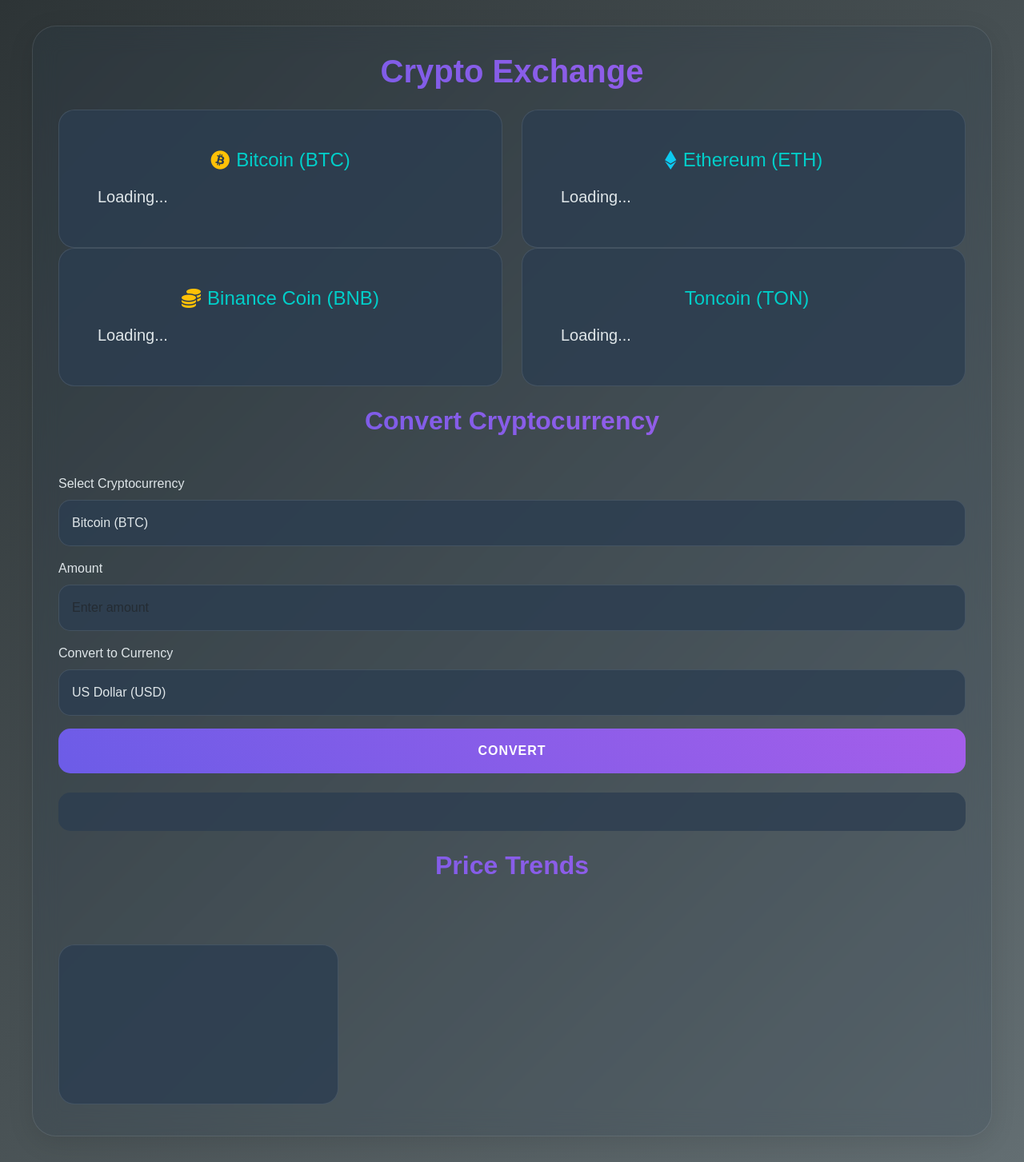
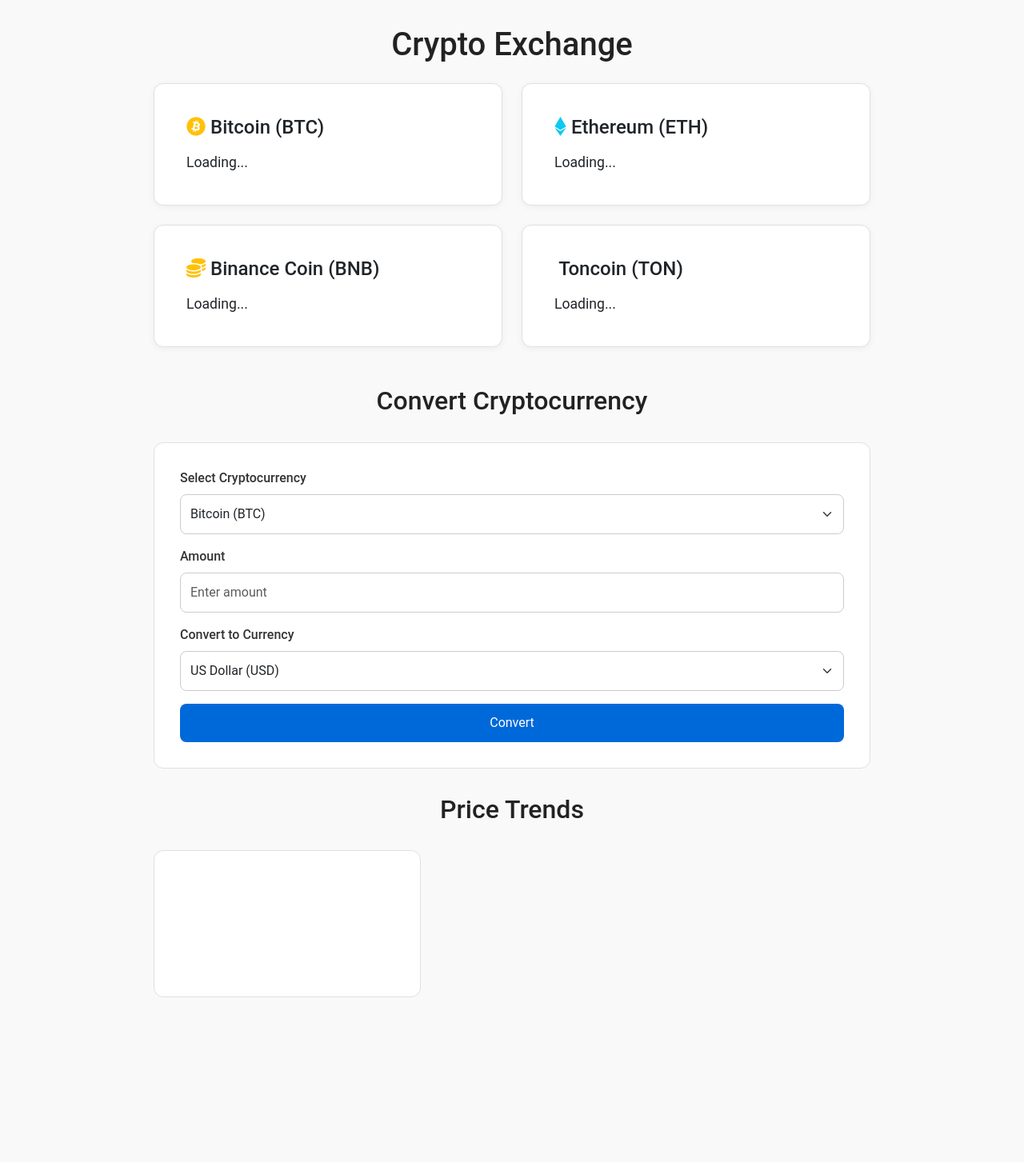
Before and after one commit to danke666/CriptoCurrency, a Flask app: page / in a window 1280 px wide. Shown: the whole page at 80% size. After the commit the page ends 1247 px from the top, so only its background shows below. Run offline with Flask 3, Linux system fonts and the light colour scheme; a map, chart or similar area stays blank.

Commit message:
New design

```diff
--- a/static/css/style.css
+++ b/static/css/style.css
@@ -1,179 +1,90 @@
-/* Глобальные стили */
-:root {
-  --primary: #6c5ce7;
-  --secondary: #a55eea;
-  --accent: #00cec9;
-  --background: #2d3436;
-  --card-bg: rgba(44, 62, 80, 0.8);
-  --text: #dfe6e9;
-}
-
+/* Обновлённые глобальные стили */
 body {
-  font-family: 'Poppins', sans-serif;
-  background: linear-gradient(135deg, var(--background) 0%, #636e72 100%);
-  color: var(--text);
-  min-height: 100vh;
-  padding: 2rem 0;
+  font-family: 'Roboto', sans-serif;
+  background-color: #f9f9f9;
+  color: #333;
+  margin: 0;
+  padding: 0;
 }
 
 .container {
-  max-width: 1200px;
+  max-width: 960px;
   margin: 0 auto;
   padding: 2rem;
-  background: rgba(44, 62, 80, 0.2);
-  backdrop-filter: blur(15px);
-  border-radius: 30px;
-  box-shadow: 0 8px 32px rgba(0, 0, 0, 0.1);
-  border: 1px solid rgba(255, 255, 255, 0.1);
 }
 
-/* Заголовки */
 h1, h2 {
-  background: linear-gradient(45deg, var(--primary), var(--secondary));
-  -webkit-background-clip: text;
-  -webkit-text-fill-color: transparent;
-  font-weight: 700;
+  color: #222;
   text-align: center;
-  margin-bottom: 3rem;
+  margin-bottom: 2rem;
 }
 
-/* Карточки криптовалют */
+/* Стили для карточек криптовалют */
 .crypto-card {
-  background: var(--card-bg);
-  border: 1px solid rgba(255, 255, 255, 0.1);
-  border-radius: 20px;
-  padding: 2rem;
-  transition: all 0.4s cubic-bezier(0.4, 0, 0.2, 1);
-  position: relative;
-  overflow: hidden;
-}
-
-.crypto-card::before {
-  content: '';
-  position: absolute;
-  inset: 0;
-  background: linear-gradient(45deg, transparent, rgba(108, 92, 231, 0.1));
-  opacity: 0;
-  transition: opacity 0.4s;
+  background-color: #fff;
+  border: 1px solid #e0e0e0;
+  border-radius: 12px;
+  padding: 1.5rem;
+  margin-bottom: 1.5rem;
+  box-shadow: 0 2px 8px rgba(0, 0, 0, 0.05);
+  transition: box-shadow 0.3s ease;
 }
 
 .crypto-card:hover {
-  transform: translateY(-10px);
-  box-shadow: 0 20px 40px rgba(0, 0, 0, 0.2);
-}
-
-.crypto-card:hover::before {
-  opacity: 1;
+  box-shadow: 0 4px 16px rgba(0, 0, 0, 0.1);
 }
 
 .crypto-card h3 {
   font-size: 1.5rem;
-  color: var(--accent);
   margin-bottom: 1rem;
-  display: flex;
-  align-items: center;
-  justify-content: center;
-  gap: 0.5rem;
 }
 
 .crypto-card p {
-  font-size: 1.25rem;
-  color: var(--text);
+  font-size: 1.1rem;
   margin: 0;
 }
 
-/* Формы */
+/* Стили для формы конвертации */
+#conversion-form {
+  background-color: #fff;
+  border: 1px solid #e0e0e0;
+  border-radius: 12px;
+  padding: 2rem;
+  margin-bottom: 2rem;
+}
+
 .form-label {
-  color: var(--text);
   font-weight: 500;
   margin-bottom: 0.5rem;
 }
 
-.form-select, .form-control {
-  background: var(--card-bg);
-  color: var(--text);
-  border: 1px solid rgba(255, 255, 255, 0.1);
-  border-radius: 15px;
-  padding: 1rem;
-  transition: all 0.3s ease;
+.form-control, .form-select {
+  border: 1px solid #ccc;
+  border-radius: 8px;
+  padding: 0.75rem;
+  font-size: 1rem;
+  margin-bottom: 1rem;
 }
 
-.form-select:focus, .form-control:focus {
-  background: var(--card-bg);
-  border-color: var(--primary);
-  box-shadow: 0 0 0 3px rgba(108, 92, 231, 0.2);
-}
-
-/* Кнопка конвертации */
 .convert-btn {
-  background: linear-gradient(45deg, var(--primary), var(--secondary));
-  color: white;
+  background-color: #0069d9;
+  color: #fff;
   border: none;
-  border-radius: 15px;
-  padding: 1rem 2rem;
-  font-weight: 600;
-  letter-spacing: 1px;
-  text-transform: uppercase;
-  transition: all 0.3s ease;
+  border-radius: 8px;
+  padding: 0.75rem 1.5rem;
+  font-size: 1rem;
+  cursor: pointer;
+  width: 100%;
 }
 
 .convert-btn:hover {
-  transform: translateY(-2px);
-  box-shadow: 0 10px 20px rgba(108, 92, 231, 0.3);
+  background-color: #0053ba;
 }
 
-/* Результат конвертации */
-#conversion-result {
-  font-size: 1.2rem;
-  margin-top: 2rem;
-  padding: 1.5rem;
-  border-radius: 15px;
-  background: var(--card-bg);
-  animation: fadeIn 0.5s ease-out;
+/* Стили для графика */
+#priceChart {
+  background-color: #fff;
+  border: 1px solid #e0e0e0;
+  border-radius: 12px;
+  padding: 1rem;
 }
-
-/* График */
-canvas {
-  margin-top: 2rem;
-  padding: 1.5rem;
-  background: var(--card-bg);
-  border-radius: 20px;
-  border: 1px solid rgba(255, 255, 255, 0.1);
-}
-
-/* Анимации */
-@keyframes fadeIn {
-  from {
-    opacity: 0;
-    transform: translateY(20px);
-  }
-  to {
-    opacity: 1;
-    transform: translateY(0);
-  }
-}
-
-.row > div {
-  animation: fadeIn 0.6s cubic-bezier(0.4, 0, 0.2, 1) forwards;
-}
-
-.row > div:nth-child(1) { animation-delay: 0.1s; }
-.row > div:nth-child(2) { animation-delay: 0.2s; }
-.row > div:nth-child(3) { animation-delay: 0.3s; }
-.row > div:nth-child(4) { animation-delay: 0.4s; }
-
-/* Медиа запросы */
-@media (max-width: 768px) {
-  .container {
-    padding: 1rem;
-    margin: 1rem;
-  }
-
-  .crypto-card {
-    margin-bottom: 1rem;
-  }
-
-  h1 {
-    font-size: 2rem;
-  }
-}
```
